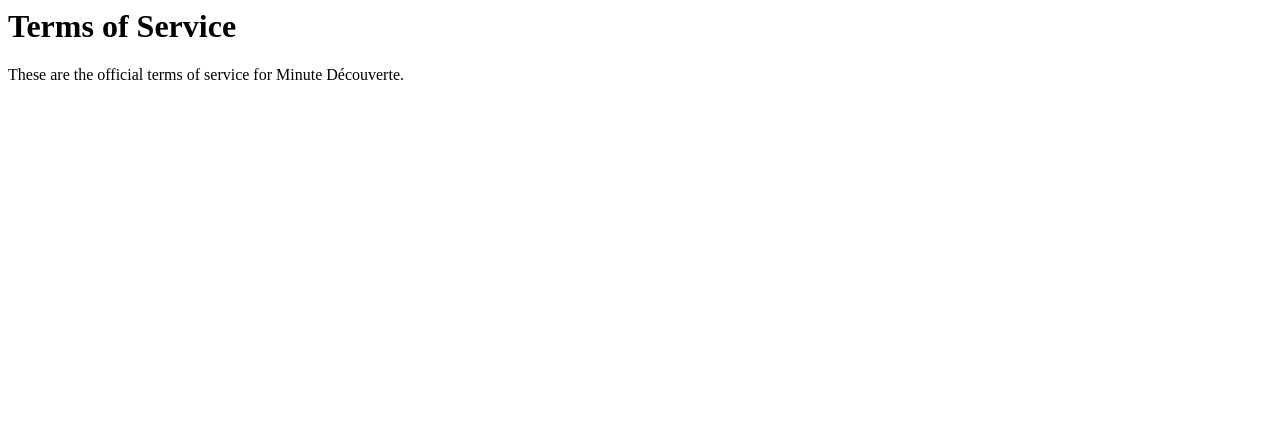
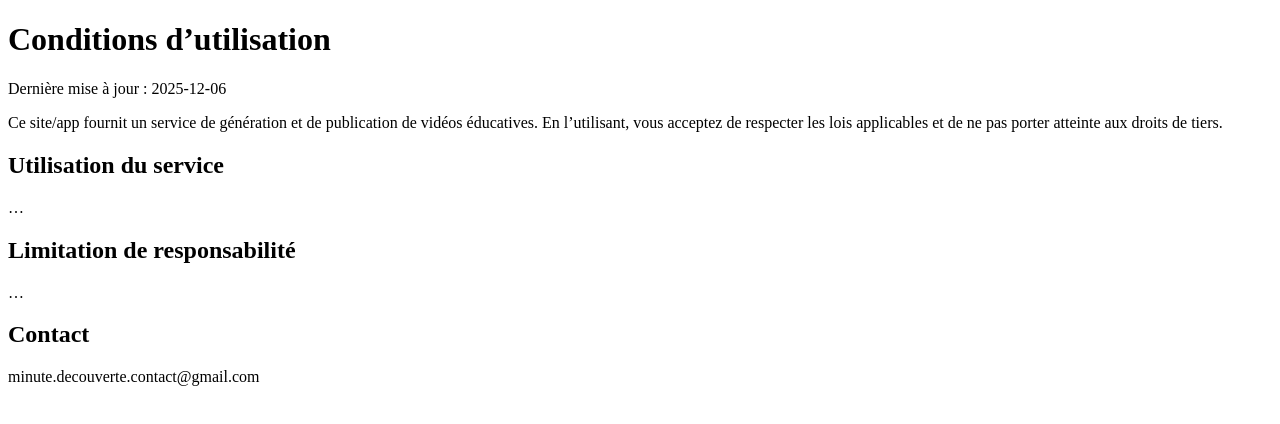
Before and after one commit to ndjeoua/minute-decouverte-site.github.io, a plain HTML site: page terms.html in a window 1280 px wide. Drawn offline with Linux system fonts and the light colour scheme.

Commit message:
Rewrite Terms of Service in French with HTML structure

```diff
--- a/terms.html
+++ b/terms.html
@@ -1,2 +1,20 @@
-<h1>Terms of Service</h1>
-<p>These are the official terms of service for Minute Découverte.</p>
+<!doctype html>
+<html lang="fr">
+<head>
+  <meta charset="utf-8" />
+  <title>Conditions d’utilisation – Minute Découverte</title>
+  <meta name="viewport" content="width=device-width, initial-scale=1" />
+</head>
+<body>
+  <h1>Conditions d’utilisation</h1>
+  <p>Dernière mise à jour : 2025-12-06</p>
+  <p>Ce site/app fournit un service de génération et de publication de vidéos éducatives.
+  En l’utilisant, vous acceptez de respecter les lois applicables et de ne pas porter atteinte aux droits de tiers.</p>
+  <h2>Utilisation du service</h2>
+  <p>…</p>
+  <h2>Limitation de responsabilité</h2>
+  <p>…</p>
+  <h2>Contact</h2>
+  <p>minute.decouverte.contact@gmail.com</p>
+</body>
+</html>
```
